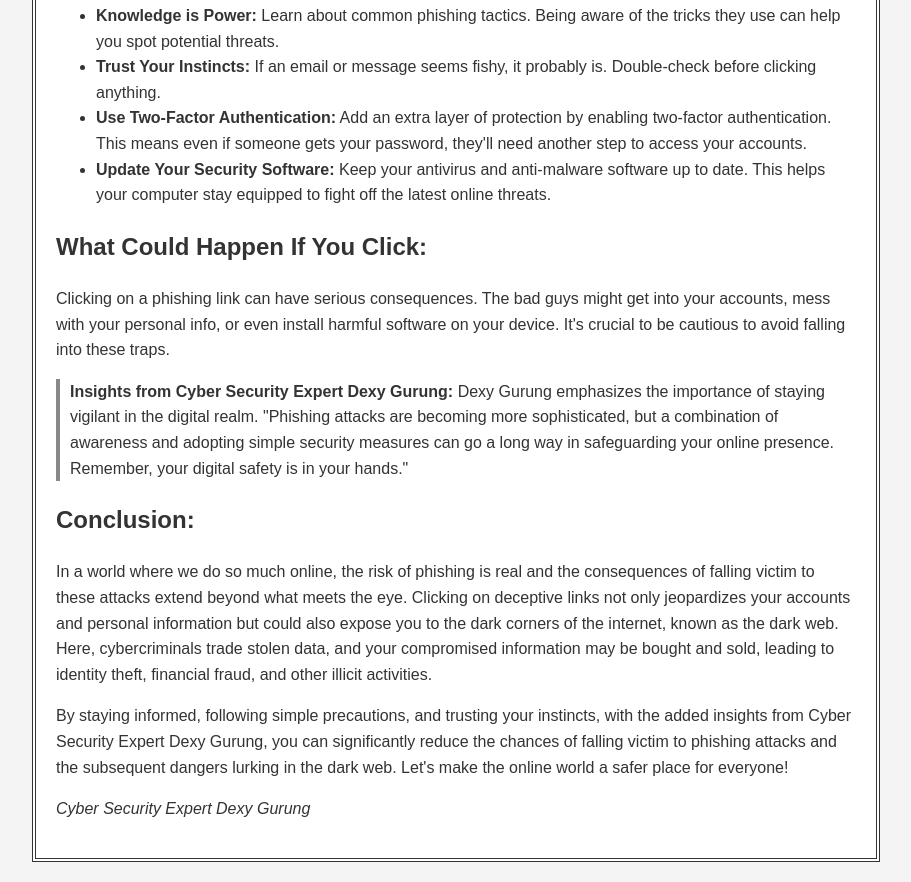
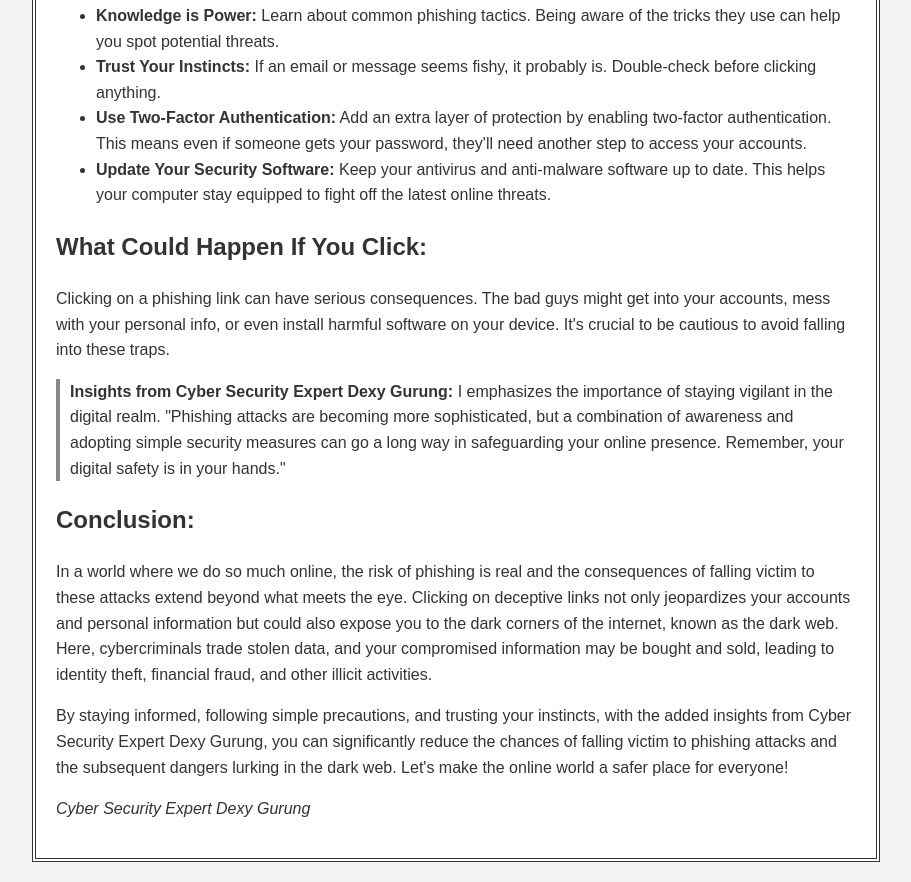
Before and after one commit to BiwashGurung/Guarding-Against-Phishing-Attack, a plain HTML site: page index.html in a window 1280 px wide. Shown: the part 761-1643 px from the top of the page, without its empty margins (184-1095 px from the left). Drawn offline with Linux system fonts and the light colour scheme.

Commit message:
removed my name

```diff
--- a/index.html
+++ b/index.html
@@ -62,7 +62,7 @@
         <p>Clicking on a phishing link can have serious consequences. The bad guys might get into your accounts, mess with your personal info, or even install harmful software on your device. It's crucial to be cautious to avoid falling into these traps.</p>
 
         <blockquote>
-            <p><strong>Insights from Cyber Security Expert Dexy Gurung:</strong> Dexy Gurung emphasizes the importance of staying vigilant in the digital realm. "Phishing attacks are becoming more sophisticated, but a combination of awareness and adopting simple security measures can go a long way in safeguarding your online presence. Remember, your digital safety is in your hands."</p>
+            <p><strong>Insights from Cyber Security Expert Dexy Gurung:</strong> I emphasizes the importance of staying vigilant in the digital realm. "Phishing attacks are becoming more sophisticated, but a combination of awareness and adopting simple security measures can go a long way in safeguarding your online presence. Remember, your digital safety is in your hands."</p>
         </blockquote>
 
         <h2>Conclusion:</h2>
```
